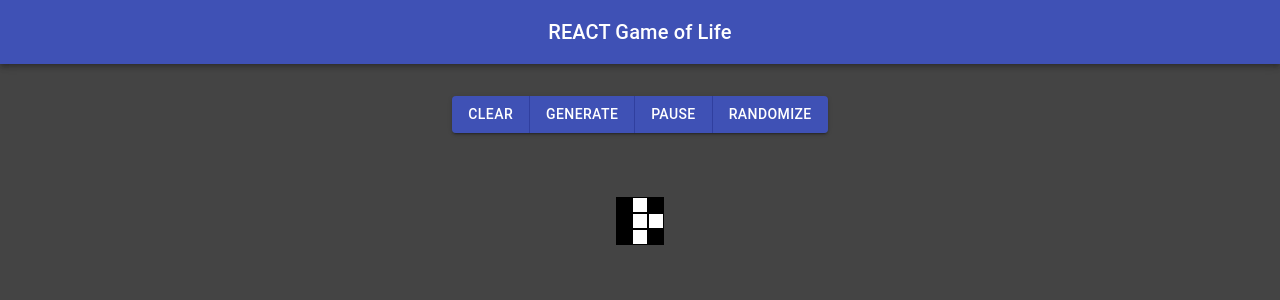
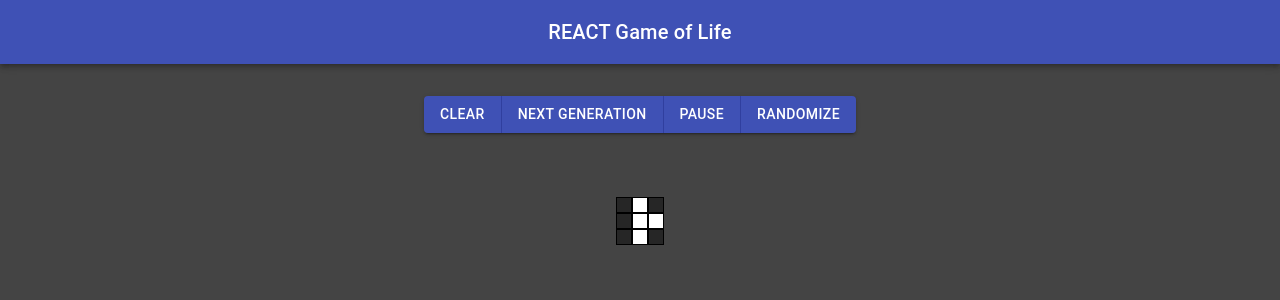
Before and after one commit to pacna/cellular-artistry, a React (Create React App) app: page / in a window 1280 px wide. Shown: the top 300 px of the page. Built offline with nearby package versions, Linux system fonts and the light colour scheme.

Commit message:
Add clear all functionality

```diff
--- a/package.json
+++ b/package.json
@@ -13,6 +13,7 @@
     "@types/react-dom": "^16.9.8",
     "react": "^16.13.1",
     "react-dom": "^16.13.1",
+    "react-number-format": "^4.4.1",
     "react-scripts": "3.4.1",
     "typescript": "^3.7.5"
   },
--- a/src/components/cell/cell.component.tsx
+++ b/src/components/cell/cell.component.tsx
@@ -1,4 +1,4 @@
-import React, { useState, ReactElement } from 'react';
+import React, { useState, useEffect, ReactElement } from 'react';
 import { CellStyles } from './cell.styles';
 import { ICell, IClasses } from './cell.interfaces';
 
@@ -10,25 +10,31 @@ enum CELLSTATE {
 export const Cell = (props: ICell): ReactElement => {
     const [cellState, setCellState] = useState(props.cellState);
 
-    const {
-        alive,
-        dead
-    } = CELLSTATE;
-
     const changeCellState = (): void => {
-        if(cellState === alive) {
-            setCellState(dead);
+        props.setCommand(''); // clear out any existing command
+        if(cellState === CELLSTATE.alive) {
+            setCellState(CELLSTATE.dead);
         } else {
-            setCellState(alive);
+            setCellState(CELLSTATE.alive);
         }
     }
 
     const classes: IClasses = CellStyles();
 
+    const updateCellBackgroundColor = (cellState: number): any => {
+        return cellState === CELLSTATE.alive ? classes.alive : classes.dead
+    }
+
+    useEffect(() => {
+        if(props.command === 'clear') {
+            setCellState(CELLSTATE.dead);
+        }
+    }, [props.command]);
+
     return(
         <div
             onClick={changeCellState}
-            className={`${classes.cell} ${cellState === alive ? classes.alive : classes.dead}`}>
+            className={`${classes.cell} ${updateCellBackgroundColor(cellState)}`}>
         </div>
     )
 }
--- a/src/components/cell/cell.interfaces.ts
+++ b/src/components/cell/cell.interfaces.ts
@@ -1,5 +1,7 @@
 export interface ICell {
     cellState: number;
+    command: string;
+    setCommand: Function;
 }
 
 export interface IClasses {
--- a/src/components/cell/cell.styles.tsx
+++ b/src/components/cell/cell.styles.tsx
@@ -8,7 +8,7 @@ export const CellStyles = makeStyles((theme: Theme) =>
         width: '14px'
     },
     dead: {
-      background: 'black'
+      background: '#262626'
     },
     alive: {
       background: 'white'
--- a/src/components/game-of-life/game-of-life.component.tsx
+++ b/src/components/game-of-life/game-of-life.component.tsx
@@ -1,27 +1,45 @@
-import React, { ReactElement } from 'react';
+import React, { ReactElement, useState } from 'react';
 import { GameOfLifeStyles } from './game-of-life.styles';
 import { IClasses } from './game-of-life.interfaces';
 import ButtonGroup from '@material-ui/core/ButtonGroup';
 import Button from '@material-ui/core/Button';
 import { Grid } from '../grid/grid.component';
 
+enum COMMAND {
+    clear = 'clear'
+}
+
 export const GameOfLife = (): ReactElement => {
+    const [command, setCommand] = useState('');
+    // temp adding random state to use
+    const [grid, setGrid] = useState([[0,1,0],[0,1,1],[0,1,0]])
     const classes: IClasses = GameOfLifeStyles();
-    // temp adding random state to use
-    const cellsInitialRandomState: number[][] = [[0,1,0],[0,1,1],[0,1,0]];
+
+    const clearGrid = (): void => {
+        setGrid([[0,0,0],[0,0,0],[0,0,0]]);
+        setCommand(COMMAND.clear);
+    }
+
+    const nextGeneration = (): void => {
+        console.log(grid);
+    }
 
     return(
         <div className={classes.center}>
             <div className={classes.buttonGroupSpacing}>
                 <ButtonGroup variant="contained" color="primary">
-                    <Button> Clear </Button>
-                    <Button> Generate </Button>
+                    <Button onClick={clearGrid}> Clear </Button>
+                    <Button onClick={nextGeneration}> Next Generation </Button>
                     <Button> Pause </Button>
                     <Button> Randomize </Button>
                 </ButtonGroup>
             </div>
             <div className={classes.gridContainer}>
-                <Grid cellsInitialRandomState={cellsInitialRandomState}/>
+                <Grid
+                    cellsInitialRandomState={grid}
+                    command={command}
+                    setCommand={setCommand}
+                    />
             </div>
         </div>
     )
--- a/src/components/grid/grid.component.tsx
+++ b/src/components/grid/grid.component.tsx
@@ -15,7 +15,12 @@ export const Grid = (props: IGrid): ReactElement => {
                                 {
                                     cells.map((cellState: number, j: number) => {
                                         return (
-                                            <Cell cellState={cellState} key={j}/>
+                                            <Cell
+                                                cellState={cellState}
+                                                key={j}
+                                                command={props.command}
+                                                setCommand={props.setCommand}
+                                            />
                                         )
                                     })
                                 }
--- a/src/components/grid/grid.interfaces.ts
+++ b/src/components/grid/grid.interfaces.ts
@@ -1,5 +1,7 @@
 export interface IGrid {
     cellsInitialRandomState: number[][];
+    command: string;
+    setCommand: Function;
 }
 
 export interface IClasses {
```
Also changed, not shown: 1 other file (tests, documents, lock files or other folders).
